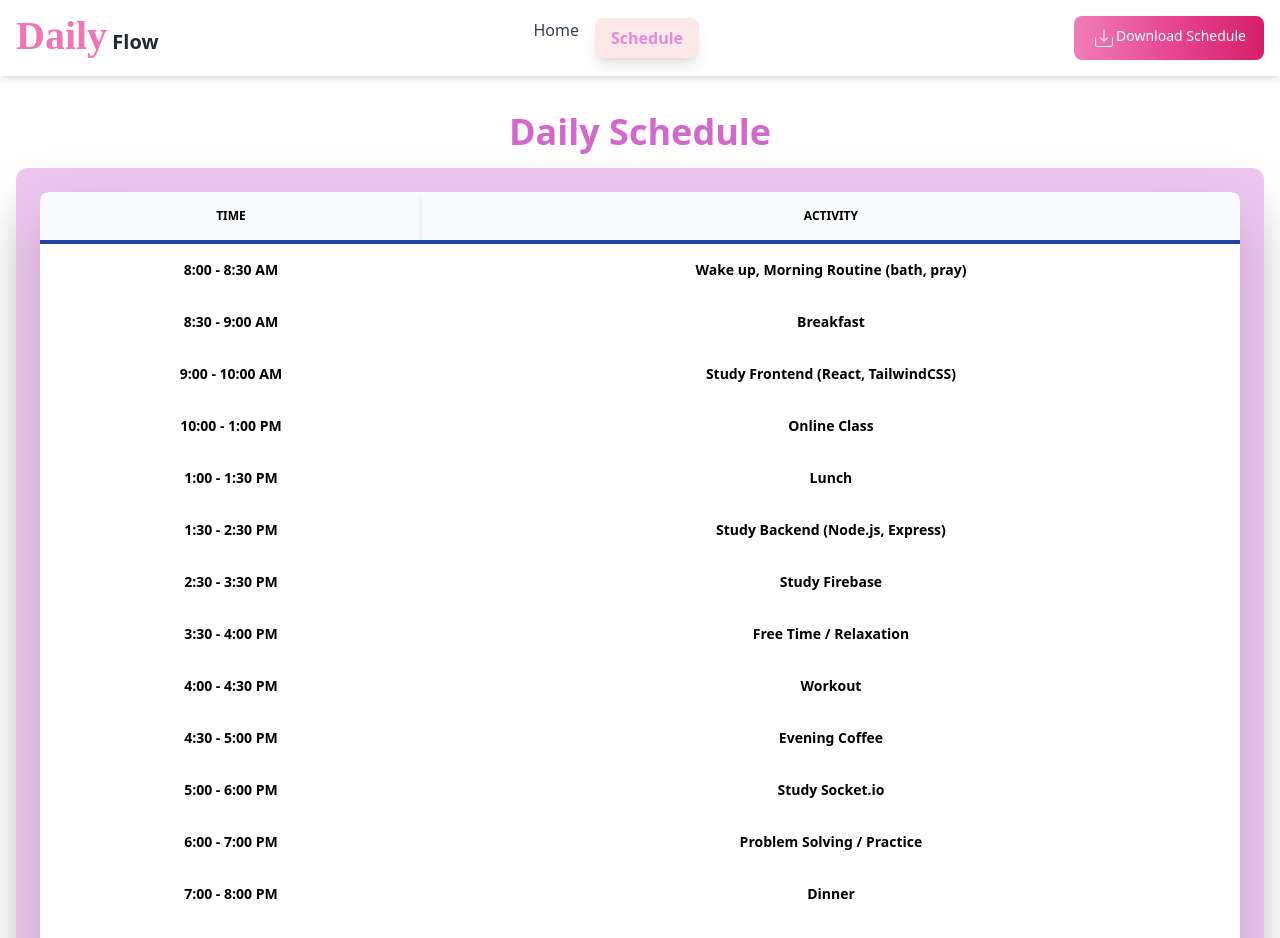
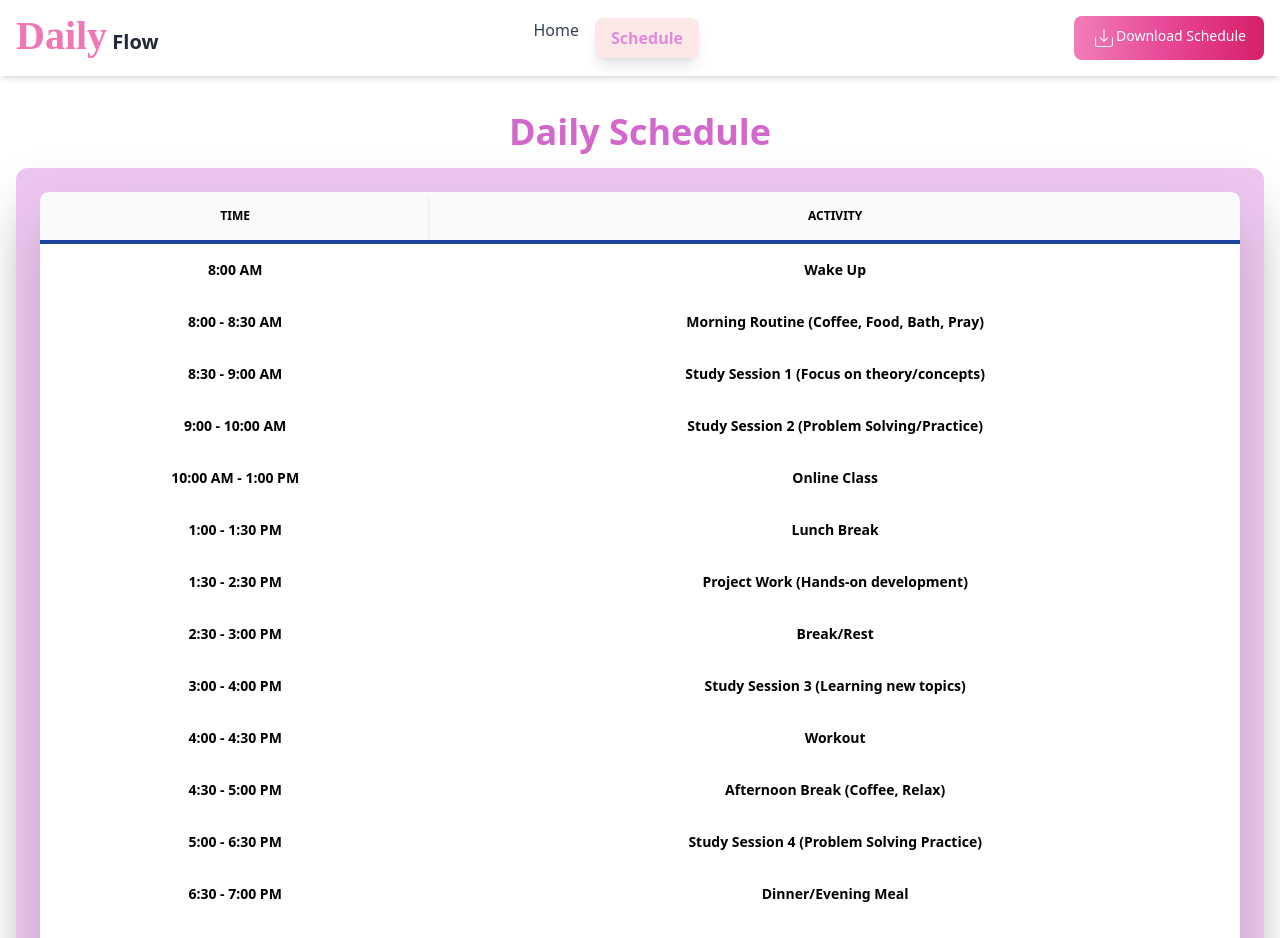
Before and after one commit to Gdgiri/Time-table, a React (Vite) app: page /timetable in a window 1280 px wide. Shown: the top 938 px of the page. Built offline with nearby package versions, Linux system fonts and the light colour scheme.

Commit message:
update table

```diff
--- a/src/Pages/Timetable.jsx
+++ b/src/Pages/Timetable.jsx
@@ -3,24 +3,30 @@ import React from "react";
 import { Table } from "flowbite-react";
 
 const timetableData = [
-  { time: "8:00 - 8:30 AM", activity: "Wake up, Morning Routine (bath, pray)" },
-  { time: "8:30 - 9:00 AM", activity: "Breakfast" },
-  { time: "9:00 - 10:00 AM", activity: "Study Frontend (React, TailwindCSS)" },
-  { time: "10:00 - 1:00 PM", activity: "Online Class" },
-  { time: "1:00 - 1:30 PM", activity: "Lunch" },
-  { time: "1:30 - 2:30 PM", activity: "Study Backend (Node.js, Express)" },
-  { time: "2:30 - 3:30 PM", activity: "Study Firebase" },
-  { time: "3:30 - 4:00 PM", activity: "Free Time / Relaxation" },
+  { time: "8:00 AM", activity: "Wake Up" },
+  { time: "8:00 - 8:30 AM", activity: "Morning Routine (Coffee, Food, Bath, Pray)" },
+  { time: "8:30 - 9:00 AM", activity: "Study Session 1 (Focus on theory/concepts)" },
+  { time: "9:00 - 10:00 AM", activity: "Study Session 2 (Problem Solving/Practice)" },
+  { time: "10:00 AM - 1:00 PM", activity: "Online Class" },
+  { time: "1:00 - 1:30 PM", activity: "Lunch Break" },
+  { time: "1:30 - 2:30 PM", activity: "Project Work (Hands-on development)" },
+  { time: "2:30 - 3:00 PM", activity: "Break/Rest" },
+  { time: "3:00 - 4:00 PM", activity: "Study Session 3 (Learning new topics)" },
   { time: "4:00 - 4:30 PM", activity: "Workout" },
-  { time: "4:30 - 5:00 PM", activity: "Evening Coffee" },
-  { time: "5:00 - 6:00 PM", activity: "Study Socket.io" },
-  { time: "6:00 - 7:00 PM", activity: "Problem Solving / Practice" },
-  { time: "7:00 - 8:00 PM", activity: "Dinner" },
-  { time: "8:00 - 9:30 PM", activity: "Study MERN Stack" },
-  { time: "9:30 - 10:30 PM", activity: "Review and Prep for Next Day" },
-  { time: "10:30 - 11:00 PM", activity: "Wind down, relax" },
+  { time: "4:30 - 5:00 PM", activity: "Afternoon Break (Coffee, Relax)" },
+  { time: "5:00 - 6:30 PM", activity: "Study Session 4 (Problem Solving Practice)" },
+  { time: "6:30 - 7:00 PM", activity: "Dinner/Evening Meal" },
+  { time: "7:00 - 9:00 PM", activity: "Project Work (Focus on finalizing tasks)" },
+  { time: "9:00 - 9:30 PM", activity: "Break (Relax, Refresh)" },
+  { time: "9:30 - 10:30 PM", activity: "Wind Down (Prepare for sleep)" },
   { time: "11:00 PM", activity: "Sleep" },
 ];
+
+console.log(timetableData);
+
+
+console.log(timetableData);
+
 
 const Timetable = () => {
 
```
